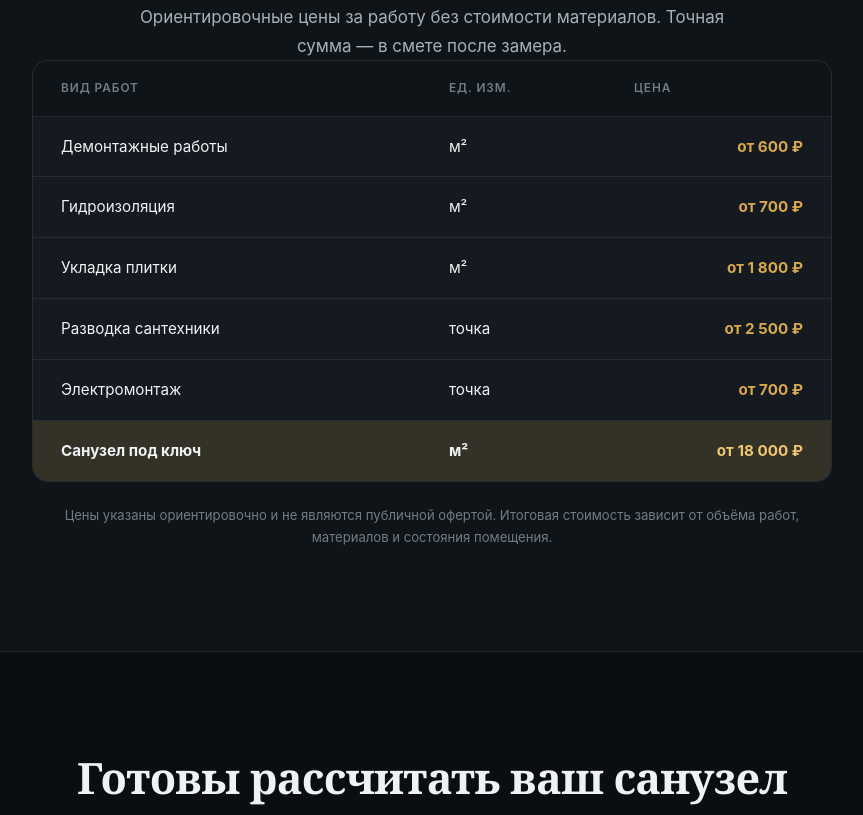
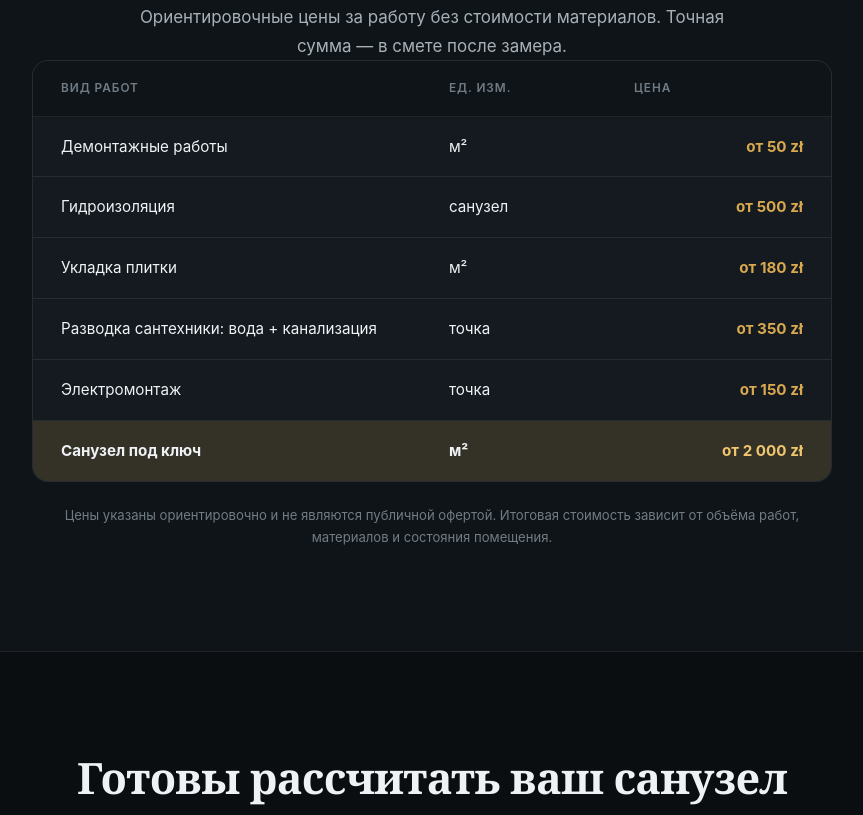
Before and after one commit to Andrii-Pulyk/sanuzel-website, a website: page services.html in a window 1280 px wide. Shown: the part 2971-3786 px from the top of the page, without its empty margins (208-1071 px from the left). Drawn offline with Linux system fonts and the light colour scheme.

Commit message:
Update service pricing in PLN

```diff
--- a/services.html
+++ b/services.html
@@ -241,32 +241,32 @@
                 <div class="pricing-row">
                     <span>Демонтажные работы</span>
                     <span>м²</span>
-                    <span class="pricing-value">от 600 ₽</span>
+                    <span class="pricing-value">от 50 zł</span>
                 </div>
                 <div class="pricing-row">
                     <span>Гидроизоляция</span>
-                    <span>м²</span>
-                    <span class="pricing-value">от 700 ₽</span>
+                    <span>санузел</span>
+                    <span class="pricing-value">от 500 zł</span>
                 </div>
                 <div class="pricing-row">
                     <span>Укладка плитки</span>
                     <span>м²</span>
-                    <span class="pricing-value">от 1 800 ₽</span>
+                    <span class="pricing-value">от 180 zł</span>
                 </div>
                 <div class="pricing-row">
-                    <span>Разводка сантехники</span>
+                    <span>Разводка сантехники: вода + канализация</span>
                     <span>точка</span>
-                    <span class="pricing-value">от 2 500 ₽</span>
+                    <span class="pricing-value">от 350 zł</span>
                 </div>
                 <div class="pricing-row">
                     <span>Электромонтаж</span>
                     <span>точка</span>
-                    <span class="pricing-value">от 700 ₽</span>
+                    <span class="pricing-value">от 150 zł</span>
                 </div>
                 <div class="pricing-row pricing-total">
                     <span>Санузел под ключ</span>
                     <span>м²</span>
-                    <span class="pricing-value">от 18 000 ₽</span>
+                    <span class="pricing-value">от 2 000 zł</span>
                 </div>
             </div>
             <p class="pricing-note fade-in">Цены указаны ориентировочно и не являются публичной офертой. Итоговая стоимость зависит от объёма работ, материалов и состояния помещения.</p>
```
Also changed, not shown: src/i18n/ru.json (+8 -8 lines).
